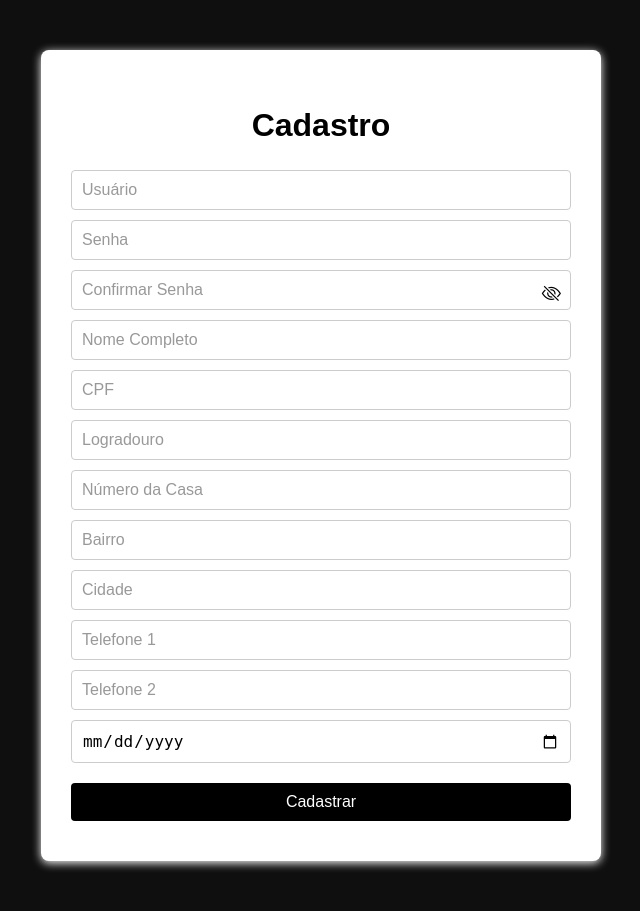
After one commit to lean1000/login, a PHP site: page /cadastro.php in a window 1280 px wide. The commit adds this page. Shown: the whole page, without its empty margins (319-959 px from the left). Run offline with PHP 8.4, Linux system fonts and the light colour scheme.

Commit message:
feito mais paginas
feito mais paginas

```diff
--- /dev/null
+++ b/assets/css/cadastro.css
@@ -0,0 +1,85 @@
+body {
+    font-family: Arial, sans-serif;
+    background-color: #0f0f0f;
+    margin: 0;
+    padding: 0;
+}
+
+.container {
+    width: 100%;
+    max-width: 500px;
+    margin: 50px auto;
+    background: #fff;
+    padding: 30px;
+    border-radius: 8px;
+    box-shadow: 0 2px 10px rgb(255, 255, 255);
+}
+
+.container h2 {
+    text-align: center;
+    font-size: 2rem;
+}
+
+input {
+    width: 100%;
+    padding: 10px;
+    border: 1px solid #ccc;
+    border-radius: 4px;
+    font-size: 16px;
+    margin: 0 0 10px 0;
+    box-sizing: border-box;
+}
+
+input:focus {
+    outline: none;
+    border-color: #5e5e5e;
+}
+
+.password-container {
+    position: relative;
+}
+
+.toggle-password {
+    position: absolute;
+    right: 10px;
+    top: 50%;
+    transform: translateY(-50%);
+    cursor: pointer;
+    color: #666;
+}
+
+.toggle-password:hover {
+    color: #333;
+}
+
+input[type="submit"] {
+    width: 100%;
+    padding: 10px;
+    background: #000;
+    color: #ffffff;
+    border: none;
+    border-radius: 4px;
+    cursor: pointer;
+    font-size: 16px;
+    margin: 10px 0;
+    box-sizing: border-box;
+}
+
+input[type="submit"]:hover {
+    background: #5e5e5e;
+}
+
+
+input::placeholder {
+    color: #999;
+    opacity: 1;
+}
+
+.eye-icon {
+    position: absolute;
+    right: 10px;
+    top: 50%;
+    transform: translateY(-50%);
+    cursor: pointer;
+    font-size: 1.2em;
+}
--- /dev/null
+++ b/cadastro.php
@@ -0,0 +1,58 @@
+<!DOCTYPE html>
+<html lang="pt-br">
+
+<head>
+    <meta charset="UTF-8">
+    <meta name="viewport" content="width=device-width, initial-scale=1.0">
+    <title>Tela de Cadastro</title>
+
+    <link rel="stylesheet" href="./assets/css/cadastro.css">
+    <link rel="stylesheet" href="https://cdn.jsdelivr.net/npm/bootstrap-icons@1.5.0/font/bootstrap-icons.css">
+
+</head>
+
+<body>
+    <div class="container">
+        <h2 class="text-center">Cadastro</h2>
+        <form action="#" method="POST">
+
+            <input type="text" id="usuario" name="usuario" class="form-control" placeholder="Usuário" required>
+
+            <div class="form-group password-container">
+                <input type="password" id="senha" name="senha" class="form-control senha" placeholder="Senha" required>
+            </div>
+
+            <div class="form-group password-container">
+                <input type="password" id="confirmar-senha" name="confirmar-senha" class="form-control senha" placeholder="Confirmar Senha" required>
+                <span class="eye-icon" id="togglePassword" onclick="togglePassword()">
+                    <i class="bi bi-eye-slash" id="eyeIcon"></i>
+                </span>
+            </div>
+
+            <input type="text" id="nome-completo" name="nome-completo" class="form-control" placeholder="Nome Completo" required>
+
+            <input type="text" id="cpf" name="cpf" class="form-control" placeholder="CPF" required>
+
+            <input type="text" id="logradouro" name="logradouro" class="form-control" placeholder="Logradouro" required>
+
+            <input type="text" id="numero-casa" name="numero-casa" class="form-control" placeholder="Número da Casa" required>
+
+            <input type="text" id="bairro" name="bairro" class="form-control" placeholder="Bairro" required>
+
+            <input type="text" id="cidade" name="cidade" class="form-control" placeholder="Cidade" required>
+
+            <input type="text" id="telefone1" name="telefone1" class="form-control" placeholder="Telefone 1" required>
+
+            <input type="text" id="telefone2" name="telefone2" class="form-control" placeholder="Telefone 2">
+
+            <input type="date" id="data-nascimento" name="data-nascimento" class="form-control" placeholder="Data de Nascimento" required>
+
+            <input type="submit" class="btn btn-primary" value="Cadastrar">
+        </form>
+    </div>
+
+    <script src="./assets/js/script.js"></script>
+
+</body>
+
+</html>
```
Also changed, not shown: apagarUser.php (added, +47 -0 lines), assets/css/ficha.css (added, +45 -0 lines), assets/css/lista.css (+82 -3 lines), assets/css/style.css (+5 -4 lines), esqueci_senha.php (added, +38 -0 lines), ficha.php (added, +67 -0 lines), lista.php (+40 -5 lines), auxlogin.php (renamed from includes/auxlogin.php).
